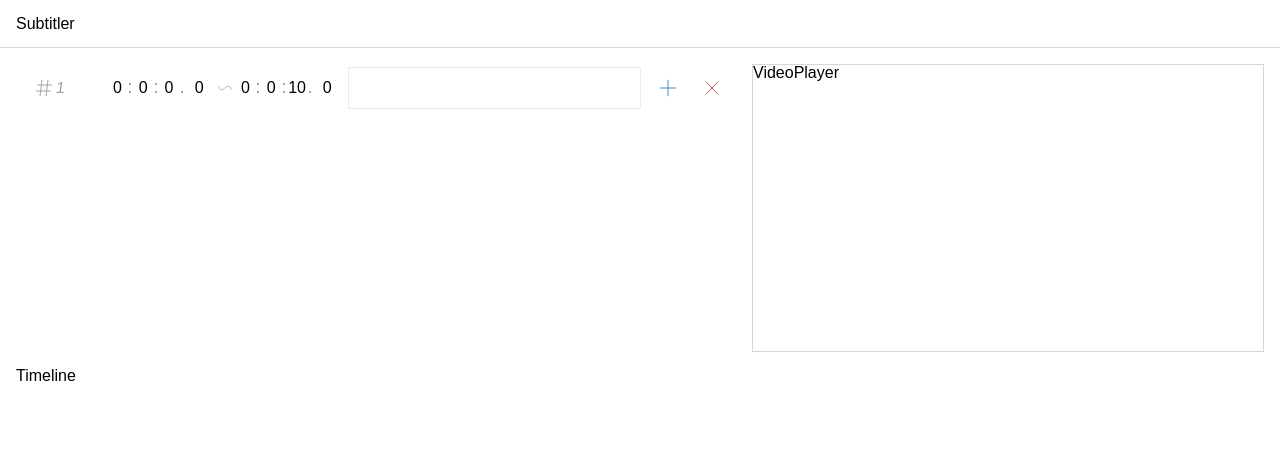
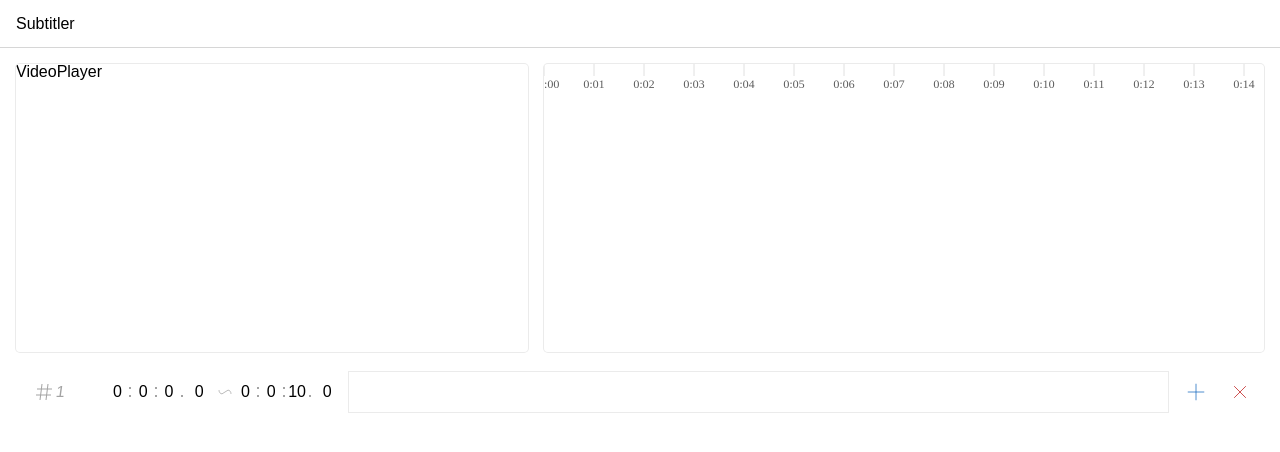
Before and after one commit to Danue1/subtitler, a React (Create React App) app: page / in a window 1280 px wide. Shown: the top 452 px of the page. Built offline with nearby package versions, Linux system fonts and the light colour scheme.

Commit message:
add TimeScale

```diff
--- /dev/null
+++ b/src/App/Context/MaximumTime/index.tsx
@@ -0,0 +1,62 @@
+import React, { FC, createContext, useContext, Dispatch, useReducer, Reducer } from 'react'
+import { Time } from '../SubtitleList/Time'
+import { TIME_SCALE_OFFSET_WIDTH, TIME_SCALE_RESOLUTION } from '../../../constants/TimeScale'
+
+type Context = [State, Dispatch<Action>]
+
+interface State {
+  readonly time: Time
+  readonly canvasWidth: number
+  readonly totalMinutes: number
+}
+
+type Action =
+  | {
+      readonly type: 'reset'
+    }
+  | {
+      readonly type: 'update'
+      readonly time: Time
+    }
+
+const Context = createContext<Context>([{}, {}] as Context)
+
+const reducer: Reducer<State, Action> = (state, action) => {
+  switch (action.type) {
+    case 'reset': {
+      return createInitialState()
+    }
+    case 'update': {
+      const { time } = action
+      const totalMinutes = (time.hours * 60 + time.minutes) * 60 + time.seconds
+      const canvasWidth = totalMinutes * TIME_SCALE_OFFSET_WIDTH * TIME_SCALE_RESOLUTION
+
+      return {
+        time,
+        totalMinutes,
+        canvasWidth
+      }
+    }
+  }
+}
+
+const createInitialState = (): State => {
+  const time = Time.create(0, 1, 0, 0, false, false)
+  const totalMinutes = (time.hours * 60 + time.minutes) * 60 + time.seconds
+  const canvasWidth = totalMinutes * TIME_SCALE_OFFSET_WIDTH * TIME_SCALE_RESOLUTION
+
+  return {
+    time,
+    totalMinutes,
+    canvasWidth
+  }
+}
+
+const initialState = createInitialState()
+
+export const useMaximumTime = () => useContext(Context)
+
+export const MaximumProvider: FC = ({ children }) => {
+  const context = useReducer(reducer, initialState)
+  return <Context.Provider value={context}>{children}</Context.Provider>
+}
--- a/src/App/Context/index.tsx
+++ b/src/App/Context/index.tsx
@@ -1,9 +1,12 @@
 import React, { FC } from 'react'
 import { SubtitleListProvider } from './SubtitleList'
 import { CurrentSubtitleProvider } from './CurrentSubtitle'
+import { MaximumProvider } from './MaximumTime'
 
 export const AppProvider: FC = ({ children }) => (
   <SubtitleListProvider>
-    <CurrentSubtitleProvider>{children}</CurrentSubtitleProvider>
+    <CurrentSubtitleProvider>
+      <MaximumProvider>{children}</MaximumProvider>
+    </CurrentSubtitleProvider>
   </SubtitleListProvider>
 )
--- a/src/App/SubtitleList/Subtitle/index.tsx
+++ b/src/App/SubtitleList/Subtitle/index.tsx
@@ -44,14 +44,12 @@ const Layout = styled(Grid.Horizontal)`
     }
   }
 
-  &.RemovingHint {
-    &:hover {
+  &:hover {
+    &.RemovingHint {
       background-color: hsl(0 100% 96%);
     }
-  }
 
-  &.AddingHint {
-    &:hover {
+    &.AddingHint {
       border-bottom-color: hsl(210 100% 84%);
     }
   }
--- a/src/App/SubtitleList/index.tsx
+++ b/src/App/SubtitleList/index.tsx
@@ -9,7 +9,11 @@ import { Grid } from '../../Atomics/Grid'
 const Layout = styled(Grid.Horizontal)`
   overflow: hidden;
 
+  height: 100%;
+
   border-radius: 0.25rem;
+
+  transition-property: box-shadow;
 
   &:hover {
     box-shadow: 0 0 0 1px hsl(0 0% 92%);
@@ -18,8 +22,7 @@ const Layout = styled(Grid.Horizontal)`
 
 const Scroll = styled(Div)`
   overflow: hidden scroll;
-
-  height: 18rem;
+  scroll-behavior: smooth;
 `
 
 export const SubtitleList: FC = () => {
--- /dev/null
+++ b/src/App/Timeline/SubtitleList/Subtitle/index.tsx
@@ -0,0 +1,3 @@
+import React, { FC } from 'react'
+
+export const Subtitle: FC = () => <div>{''}</div>
--- /dev/null
+++ b/src/App/Timeline/SubtitleList/index.tsx
@@ -0,0 +1,4 @@
+import React, { FC } from 'react'
+import { Subtitle } from './Subtitle'
+
+export const SubtitleList: FC = () => <Subtitle />
--- /dev/null
+++ b/src/App/Timeline/TimeScale/index.tsx
@@ -0,0 +1,15 @@
+import React, { FC } from 'react'
+import styled from 'styled-components'
+import { useTimeScale } from './useTimeScale'
+import { TIME_SCALE_HEIGHT, TIME_SCALE_RESOLUTION } from '../../../constants/TimeScale'
+import { useMaximumTime } from '../../Context/MaximumTime'
+
+const Canvas = styled.canvas`
+  height: 1.5rem;
+`
+
+export const TimeScale: FC = () => {
+  const [{ canvasWidth }] = useMaximumTime()
+  const canvasRef = useTimeScale()
+  return <Canvas ref={canvasRef} width={canvasWidth} height={TIME_SCALE_HEIGHT * TIME_SCALE_RESOLUTION} />
+}
--- /dev/null
+++ b/src/App/Timeline/TimeScale/useTimeScale.ts
@@ -0,0 +1,93 @@
+import { useMaximumTime } from '../../Context/MaximumTime'
+import { useEffect, useRef } from 'react'
+import { Time } from '../../Context/SubtitleList/Time'
+import { TIME_SCALE_OFFSET_WIDTH, TIME_SCALE_RESOLUTION, TIME_SCALE_HEIGHT } from '../../../constants/TimeScale'
+
+export const useTimeScale = () => {
+  const [maximumTime] = useMaximumTime()
+  const canvasRef = useRef<HTMLCanvasElement>(null)
+
+  const drawTimeScale = () => {
+    const context = canvasRef.current!.getContext('2d')!
+    const path = new Path2D()
+    const matrix = window.document.createElementNS('http://www.w3.org/2000/svg', 'svg').createSVGMatrix()
+
+    path.moveTo(0, 0)
+    path.lineTo(0, TIME_SCALE_HEIGHT)
+    path.addPath(path, matrix)
+
+    matrix.e = TIME_SCALE_OFFSET_WIDTH * TIME_SCALE_RESOLUTION
+    path.addPath(path, matrix)
+
+    let timeScaleCount = maximumTime.totalMinutes
+    while (timeScaleCount > 2) {
+      matrix.e *= 2
+      path.addPath(path, matrix)
+      timeScaleCount /= 2
+    }
+
+    context.lineWidth = 1
+    context.strokeStyle = 'hsl(0 0% 84%)'
+    context.stroke(path)
+  }
+  useEffect(drawTimeScale, [maximumTime])
+
+  const drawTimeString = () => {
+    const TIME_SCALE_OFFSET = TIME_SCALE_OFFSET_WIDTH * TIME_SCALE_RESOLUTION
+    const HEIGHT = TIME_SCALE_HEIGHT * TIME_SCALE_RESOLUTION
+
+    const context = canvasRef.current!.getContext('2d')!
+    context.font = '24px serif'
+    context.fillStyle = 'hsl(0 0% 36%)'
+    context.textAlign = 'center'
+
+    const timeScaleGenerator = generateTimeScale(maximumTime.time)
+
+    const addTimeScale = () => {
+      for (let index = 0; index < 100; index += 1) {
+        const { done, value } = timeScaleGenerator.next()
+        if (done) {
+          return
+        }
+        context.fillText(value, timeIndex * TIME_SCALE_OFFSET, HEIGHT)
+        timeIndex += 1
+      }
+      if (!isTimeChanged) {
+        animationId = window.requestAnimationFrame(addTimeScale)
+      }
+    }
+
+    let timeIndex = 0
+    let animationId = window.requestAnimationFrame(addTimeScale)
+    let isTimeChanged = false
+    return () => {
+      window.cancelAnimationFrame(animationId)
+      isTimeChanged = true
+    }
+  }
+  useEffect(drawTimeString, [maximumTime])
+
+  return canvasRef
+}
+
+const generateTimeScale = function*(time: Time) {
+  for (let hour = 0; hour < time.hours; hour += 1) {
+    for (let minute = 0; minute < 60; minute += 1) {
+      for (let second = 0; second < 60; second += 1) {
+        yield buildTimeString(hour, minute, second)
+      }
+    }
+  }
+  for (let minute = 0; minute < time.minutes; minute += 1) {
+    for (let second = 0; second < 60; second += 1) {
+      yield buildTimeString(time.hours, minute, second)
+    }
+  }
+  for (let second = 0; second < time.seconds; second += 1) {
+    yield buildTimeString(time.hours, time.minutes, second)
+  }
+  yield buildTimeString(time.hours, time.minutes, time.seconds)
+}
+
+const buildTimeString = (hour: number, minute: number, second: number) =>
+  second ? `${minute}:${second.toString().padStart(2, '0')}` : `${hour}:${minute}:00`
--- a/src/App/Timeline/index.tsx
+++ b/src/App/Timeline/index.tsx
@@ -1,6 +1,21 @@
 import React, { FC } from 'react'
+import styled from 'styled-components'
 import { Div } from '../../Atomics/Div'
+import { SubtitleList } from './SubtitleList'
+import { TimeScale } from './TimeScale'
 
-const Layout = Div
+const Layout = styled(Div)`
+  overflow: scroll hidden;
 
-export const Timeline: FC = () => <Layout>Timeline</Layout>
+  height: 100%;
+
+  border-radius: 0.25rem;
+  box-shadow: 0 0 0 1px hsl(0 0% 92%);
+`
+
+export const Timeline: FC = () => (
+  <Layout>
+    <TimeScale />
+    <SubtitleList />
+  </Layout>
+)
--- a/src/App/VideoPlayer/index.tsx
+++ b/src/App/VideoPlayer/index.tsx
@@ -3,10 +3,13 @@ import styled from 'styled-components'
 import { Div } from '../../Atomics/Div'
 
 const Layout = styled(Div)`
+  overflow: scroll hidden;
+
   width: 32rem;
   height: 18rem;
 
-  border: 1px solid hsl(0 0% 84%);
+  border-radius: 0.25rem;
+  box-shadow: 0 0 0 1px hsl(0 0% 92%);
 `
 
 export const VideoPlayer: FC = () => <Layout>VideoPlayer</Layout>
--- a/src/App/index.tsx
+++ b/src/App/index.tsx
@@ -18,9 +18,9 @@ const Layout = styled(Div)`
 const Main = styled(Grid.Horizontal)`
   grid-gap: 1rem;
   grid-template:
-    'SubtitleList VideoPlayer' 18rem
-    'Timeline Timeline' 1fr
-    / 1fr min-content;
+    'VideoPlayer Timeline' 18rem
+    'SubtitleList SubtitleList' calc(100vh - 24rem)
+    / 32rem 45rem;
 
   max-width: var(--max-width);
   width: 100%;
--- /dev/null
+++ b/src/constants/TimeScale.ts
@@ -0,0 +1,3 @@
+export const TIME_SCALE_RESOLUTION = 2
+export const TIME_SCALE_OFFSET_WIDTH = 50
+export const TIME_SCALE_HEIGHT = 24
```
Also changed, not shown: 1 other file (tests, documents, lock files or other folders).
